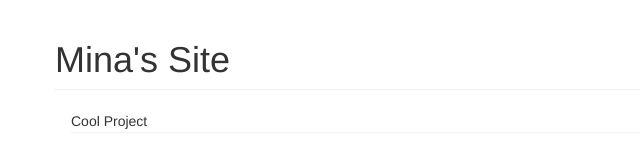
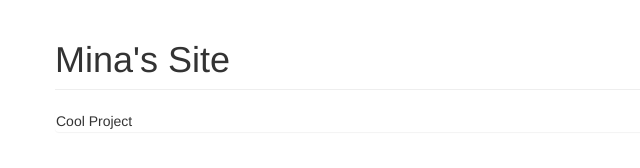
Before and after one commit to mhuh/mhuh.github.io, a plain HTML site: page index.html in a window 1280 px wide. Shown: the full height of the page, 0-640 px from the left. Drawn offline with nearby package versions, Linux system fonts and the light colour scheme.

Commit message:
update index

```diff
--- a/index.html
+++ b/index.html
@@ -8,7 +8,7 @@
             <div class= "row">
                 <h1 class= "page-header">Mina's Site</h1>
             </div>
-            <div class="row"></div>
+            <div class="row">
                 <div class= "panel">
                     Cool Project
                 </div>
```
